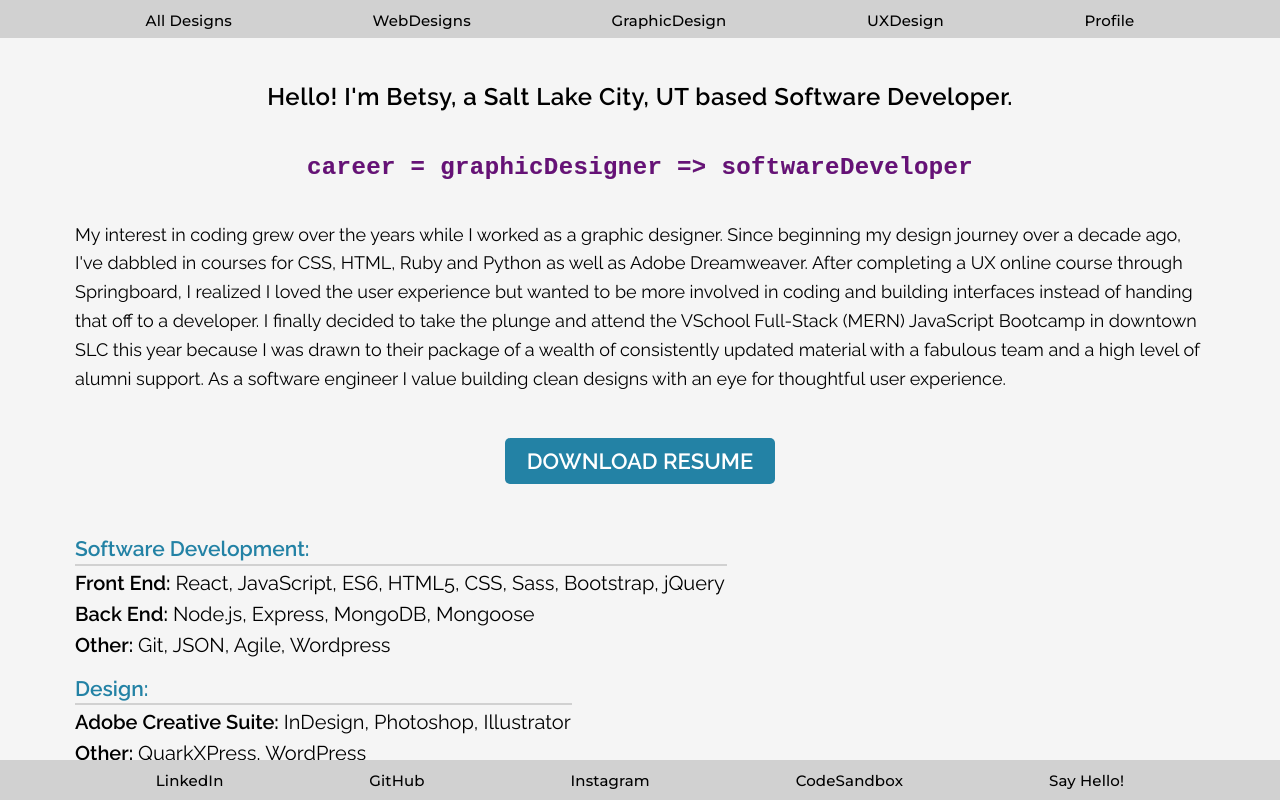
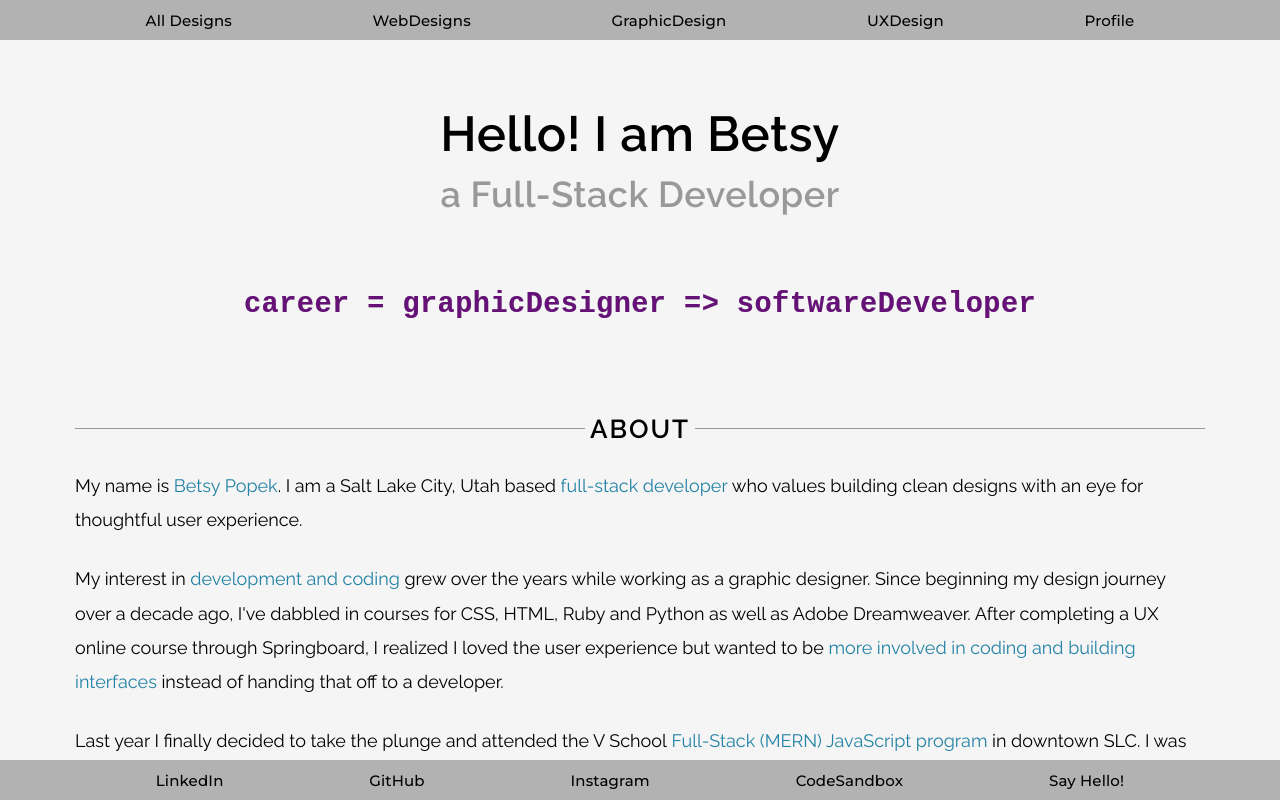
Before and after one commit to BPopek/bp-portfolio, a React (Create React App) app: page /profile in a window 1280 px wide. Shown: the top 800 px of the page. Built offline with nearby package versions, Linux system fonts and the light colour scheme.

Commit message:
updated profile

```diff
--- a/src/Main-Pages-Folder/Profile.js
+++ b/src/Main-Pages-Folder/Profile.js
@@ -13,13 +13,25 @@ function Profile () {
     return(
         <>
             <div className='profile'>
-            <h3 className='welcome'>Hello! I'm Betsy, a Salt Lake City, UT based Software Developer.</h3>
+                <div className='welcome'>
+                    Hello! I am Betsy
+                    <h4 className='welcome2'>a Full-Stack Developer</h4>
+                </div>
                 <h4 className='careerCode'>career = graphicDesigner => softwareDeveloper</h4>
+                <h4 className='categorySpacer'>ABOUT</h4>
 
-            <p className='profileHistory'>My interest in coding grew over the years while I worked as a graphic designer. Since beginning my design journey over a decade ago, I've dabbled in courses for CSS, HTML, Ruby and Python as well as Adobe Dreamweaver. After completing a UX online course through Springboard, I realized I loved the user experience but wanted to be more involved in coding and building interfaces instead of handing that off to a developer. I finally decided to take the plunge and attend the VSchool Full-Stack (MERN) JavaScript Bootcamp in downtown SLC this year because I was drawn to their package of a wealth of consistently updated material with a fabulous team and a high level of alumni support. As a software engineer I value building clean designs with an eye for thoughtful user experience.</p>
+                <div className='profileHistory'>My name is <p className='highlight'>Betsy Popek</p>. I am a Salt Lake City, Utah based <p className='highlight'>full-stack developer</p> who values building clean designs with an eye for thoughtful user experience.
                 </div>
-            <a download href={BPopekResume}  className='resumeLink'>DOWNLOAD RESUME</a>
+                <div className='profileHistory'>
+                    My interest in <p className='highlight'>development and coding</p> grew over the years while working as a graphic designer. Since beginning my design journey over a decade ago, I've dabbled in courses for CSS, HTML, Ruby and Python as well as Adobe Dreamweaver. After completing a UX online course through Springboard, I realized I loved the user experience but wanted to be <p className='highlight'>more involved in coding and building interfaces</p> instead of handing that off to a developer.
+                </div>
+                <div className='profileHistory'>
+                    Last year I finally decided to take the plunge and attended the V School<p className='highlight'> Full-Stack (MERN) JavaScript program </p> in downtown SLC. I was drawn to their package of a wealth of consistently updated material with a fabulous team and a high level of alumni support.
+                </div>
+            </div>
             <div className='profile2'>
+            <h4 className='categorySpacer'>SKILLS</h4>
+
                 <h5 className='profileHeader'>Software Development:</h5>
                 <hr className='profileLineSD' />
                 <p className='profileSmHead'>Front End: <span className='profileDetail'>React, JavaScript, ES6, HTML5, CSS, Sass, Bootstrap, jQuery</span></p>
@@ -35,6 +47,7 @@ function Profile () {
                 {/* <p className='profileSmHead'>Email: <span className='profileDetail'>betsypopek@gmail.com</span></p> */}
                 <p className='profileSmHead'>Email: <a href="mailto:betsypopek@gmail.com" className='profileDetailEmail'>betsypopek@gmail.com</a></p>
                 <p className='profileSmHeadPhone'>Phone: <span className='profileDetail'>801-448-7273</span></p>
+                <a download href={BPopekResume}  className='resumeLink'>DOWNLOAD RESUME</a>
             </div>
         </>
     )
--- a/src/appMainStyles.scss
+++ b/src/appMainStyles.scss
@@ -13,7 +13,8 @@ $code: rgb(212, 91, 87);
 
 $primaryBackgroundColor: #d1d1d1;
 $medgrey: #d1d1d1;
-$darkgrey: #666;
+$darkgrey: #b2b2b2;
+$darkergrey: #404040;
 
 * {
     margin: 0;
@@ -22,7 +23,6 @@ $darkgrey: #666;
 html {
     background-color: whitesmoke;
 }
-
 .App {
     margin: 0 0 30px;
     padding: 0 0 30px;
@@ -118,7 +118,7 @@ html {
     }
 }
 .footCont {
-    background-color: $primaryBackgroundColor;
+    background-color: $darkgrey;
     display: flex;
     position: fixed;
     bottom: 0px;
@@ -145,7 +145,7 @@ html {
     cursor: pointer;
 
     &:hover {
-        color: $secondAccentColor;
+        color: $primaryAccentColor;
         font-weight: 600;
     }
     @media (min-width: 400px) {
@@ -169,9 +169,9 @@ html {
 }
 .navbarLinkActive {
     position: relative;
-    color: $primaryAccentColor;
+    color: black;
     font-weight: 600;
-    border-bottom: 2px solid whitesmoke;
+    border-bottom: 2px solid $primaryAccentColor;
     margin: 0px 5px 2q;
     font-size: 11px;
     letter-spacing: .15px;
@@ -184,40 +184,39 @@ html {
         margin-bottom: 0q;
     }
     @media (min-width: 500px) {
-        border-bottom: 3px solid whitesmoke;
+        border-bottom: 3px solid $primaryAccentColor;
         margin-bottom: -1q;
         font-size: 13px;
         line-height: 1.5;
-
     }
     @media (min-width: 750px) {
         margin-bottom: -3.5q;
         font-size: 15px;
     }
 }
-.navbarLinkActive:after {
-    display: none;
+// .navbarLinkActive:after {
+//     display: none;
 
-    @media (min-width: 500px) {
-        display: inline-block;
-        content: '';
-        position: absolute;
-        border-top: 5px solid whitesmoke;
-        border-left: solid 12px transparent;
-        border-right: solid 12px transparent;
-        bottom: -7px;
-        margin: 0 auto;
-        bottom: -8px;
-        left: 38%;
-        right: 45%;
-    }
-    @media (min-width: 750px) {
-        left: 43%;
-        right: 45%;
-    }
-}
+//     @media (min-width: 500px) {
+//         display: inline-block;
+//         content: '';
+//         position: absolute;
+//         border-top: 5px solid whitesmoke;
+//         border-left: solid 12px transparent;
+//         border-right: solid 12px transparent;
+//         bottom: -7px;
+//         margin: 0 auto;
+//         bottom: -8px;
+//         left: 38%;
+//         right: 45%;
+//     }
+//     @media (min-width: 750px) {
+//         left: 43%;
+//         right: 45%;
+//     }
+// }
 .navbarCont {
-    background-color: $primaryBackgroundColor;
+    background-color: $darkgrey;
     display: flex;
     position: fixed;
     top: 0px;
@@ -229,7 +228,7 @@ html {
     text-align: center;
     z-index: 6;
     box-sizing: border-box;
-    border-bottom: 2px whitesmoke solid;
+    // border-bottom: 2px $darkergrey solid;
 }
 .designthumb {
     width: 150px;
@@ -378,7 +377,7 @@ html {
     display: block;
     font-size: 12px;
     font-weight: 600;
-    color: $darkgrey;
+    color: $darkergrey;
     text-decoration: none;
     width: 100%;
     letter-spacing: .4px;
@@ -419,35 +418,108 @@ html {
 .profile {
     text-align: center;
     margin: 80px 0px 0px;
+    display: relative;
 }
 .profile2 {
     text-align: center;
-    margin-right: 35px;
-    margin-bottom: 100px;
+    margin: 40px auto 10px;
+    display: relative;
+    @media (min-width: 700px) {
+        font-size: 20px;
+        margin: 50px auto 10px;
+    }
+    @media (min-width: 850px) {
+        font-size: 22px;
+        margin: 60px auto 10px;
+    }
+    @media (min-width: 1000px) {
+        font-size: 26px;
+        margin: 70px auto 10px;
+    }
 }
+.categorySpacer {
+    font-family: $primaryMainFont;
+    font-size: 16px;
+    font-weight: 600;
+    letter-spacing: 2px;
+    margin: 25px 40px ;
+    width: auto;
+    color: black;
+    display: flex;
+    flex-direction: row;
+
+    @media (min-width: 500px) {
+        font-size: 18px;
+        margin: 25px 35px ;
+    }
+    @media (min-width: 700px) {
+        font-size: 22px;
+    }
+    @media (min-width: 1000px) {
+        font-size: 26px;
+        margin: 25px 75px 25px;
+    }
+}
+.categorySpacer::before {
+    content: "";
+    flex: 1 1;
+    border-bottom: 1.5px solid #999;
+    margin: auto 5px auto 0;
+}
+.categorySpacer::after {
+    content: "";
+    flex: 1 1;
+    border-bottom: 1.5px solid #999;
+    margin: auto 0 auto 5px;
+}
+
 .welcome {
     font-family: $primaryMainFont;
     margin: 25px 35px 0px;
-    font-size: 15px;
+    font-size: 22px;
     line-height: 1.4;
     letter-spacing: .5px;
     font-weight: 600;
 
-    @media (min-width: 400px) {
-      font-size: 16px;
+    @media (min-width: 500px) {
+      font-size: 35px;
     }
     @media (min-width: 700px) {
-        font-size: 18px;
-        margin: 40px 35px 0px;
+        font-size: 40px;
+        margin: 70px 35px 0px;
     }
     @media (min-width: 1000px) {
-        font-size: 24px;
-        margin: 50px 35px 0px;
+        font-size: 45px;
+        margin: 100px 35px 0px;
+    }
+    @media (min-width: 1200px) {
+        font-size: 49px;
+    }
+}
+.welcome2 {
+    font-family: $primaryMainFont;
+    color: #999;
+    font-size: 16px;
+    line-height: 1.4;
+    letter-spacing: .5px;
+    font-weight: 600;
+
+    @media (min-width: 500px) {
+      font-size: 25px;
+    }
+    @media (min-width: 700px) {
+        font-size: 29px;
+    }
+    @media (min-width: 1000px) {
+        font-size: 33px;
+    }
+    @media (min-width: 1200px) {
+        font-size: 36px;
     }
 }
 .careerCode {
     font-family: 'Courier New', Courier, monospace;
-    margin: 20px 55px;
+    margin: 40px 55px;
     font-size: 15px;
     color: $secondAccentColor;
     font-weight: 600;
@@ -456,82 +528,84 @@ html {
     -webkit-animation: text-shadow-pop-bottom 3s ease forwards ;
         animation: text-shadow-pop-bottom 3s ease forwards ;
 
-    &:hover {
-        -webkit-animation: text-shadow-pop-bottom 3s ease forwards infinite;
-        animation: text-shadow-pop-bottom 3s ease forwards infinite;
-    }
-
-    @media (min-width: 400px) {
-        font-size: 16px;
+    // &:hover {
+    //     -webkit-animation: text-shadow-pop-bottom 3s ease forwards infinite;
+    //     animation: text-shadow-pop-bottom 3s ease forwards infinite;
+    // }
+    @media (min-width: 500px) {
+        font-size: 18px;
     }
     @media (min-width: 700px) {
-        font-size: 18px;
-        margin: 30px 25px ;
+        font-size: 20px;
+        margin: 50px 25px ;
+    }
+    @media (min-width: 850px) {
+        font-size: 22px;
+        margin: 60px 25px ;
     }
     @media (min-width: 1000px) {
-        font-size: 24px;
-        margin: 40px 35px;
+        font-size: 26px;
+        margin: 70px 35px;
     }
 }
 @-webkit-keyframes text-shadow-pop-bottom {
     0% {
       text-shadow: 0 0 $medgrey, 0 0 $medgrey, 0 0 $medgrey, 0 0 $medgrey, 0 0 $medgrey, 0 0 $medgrey, 0 0 $medgrey, 0 0 $medgrey;
       transform: scale(1, 1);
-
     }
     50% {
       text-shadow: 0 1px 3px 2px $medgrey, 0 2px 2px $medgrey, 0 3px 2px $medgrey, 0 4px 2px $medgrey, 0 5px 5px $medgrey, 0 6px 5px $medgrey, 0 7px 5px $medgrey;
       transform: scale(1.26, 1.26);
       color: $primaryAccentColor;
-
     }
     100% {
         text-shadow: 0 0 $medgrey, 0 0 $medgrey, 0 0 $medgrey, 0 0 $medgrey, 0 0 $medgrey, 0 0 $medgrey, 0 0 $medgrey, 0 0 $medgrey;
-        transform: scale(1, 1);
-
+        transform: scale(1.1, 1.1);
       }
   }
   @keyframes text-shadow-pop-bottom {
     0% {
       text-shadow: 0 0 $medgrey, 0 0 $medgrey, 0 0 $medgrey, 0 0 $medgrey, 0 0 $medgrey, 0 0 $medgrey, 0 0 $medgrey, 0 0 $medgrey;
       transform: scale(1, 1);
-
     }
     50% {
       text-shadow: 0 1px 2px $medgrey, 0 2px 2px $medgrey, 0 3px 2px $medgrey, 0 4px 2px $medgrey, 0 5px 5px $medgrey, 0 6px 5px $medgrey, 0 7px 5px $medgrey;
       transform: scale(1.26, 1.26);
       color: $primaryAccentColor;
-
     //   -webkit-transform: translateY(-8px);
     //           transform: translateY(-8px);
     }
     100% {
         text-shadow: 0 0 $medgrey, 0 0 $medgrey, 0 0 $medgrey, 0 0 $medgrey, 0 0 $medgrey, 0 0 $medgrey, 0 0 $medgrey, 0 0 $medgrey;
-        transform: scale(1, 1);
+        transform: scale(1.1, 1.1);
       //   -webkit-transform: translateY(0);
       //           transform: translateY(0);
       }
   }
 .profileHistory {
     font-family: $primaryMainFont;
-    margin: 0px 40px 45px;
+    margin: 0px 40px 15px;
     font-size: 15px;
     text-align: left;
-    line-height: 1.4;
+    line-height: 1.5;
+    font-weight: 500;
 
     @media (min-width: 400px) {
-        margin: 0px 35px 45px;
+        margin: 0px 35px 15px;
     }
     @media (min-width: 700px) {
-        font-size: 18px;
-        margin: 0px 35px 45px;
-        line-height: 1.5;
+        font-size: 17px;
+        line-height: 1.7;
     }
     @media (min-width: 1000px) {
         font-size: 18px;
-        margin: 0px 75px 45px;
-        line-height: 1.6;
+        margin: 0px 75px 25px;
+        line-height: 1.9;
     }
+}
+.highlight {
+    color: $primaryAccentColor;
+    display: inline;
 }
 .profileHeader {
     font-family: $primaryMainFont;
@@ -677,7 +751,7 @@ html {
 }
 .resumeLink {
     font-family: $primaryMainFont;
-    margin: 25px auto 50px;
+    margin: 50px auto 0;
     font-size: 15px;
     text-align: center;
     text-decoration: none;
@@ -693,15 +767,14 @@ html {
         background-color: $secondAccentColor;
     }
 
-    @media (min-width: 400px) {
+    @media (min-width: 500px) {
         font-size: 18px;
+        width: 250px;
     }
     @media (min-width: 700px) {
-        font-size: 20px;
-        width: 212px;
+        font-size: 22px;
     }
     @media (min-width: 1000px) {
-        font-size: 22px;
-        width: 240px;
+        font-size: 24px;
     }
 }
```
Also changed, not shown: 1 other file (tests, documents, lock files or other folders). Lines whose indentation alone changed are shown as unchanged.
